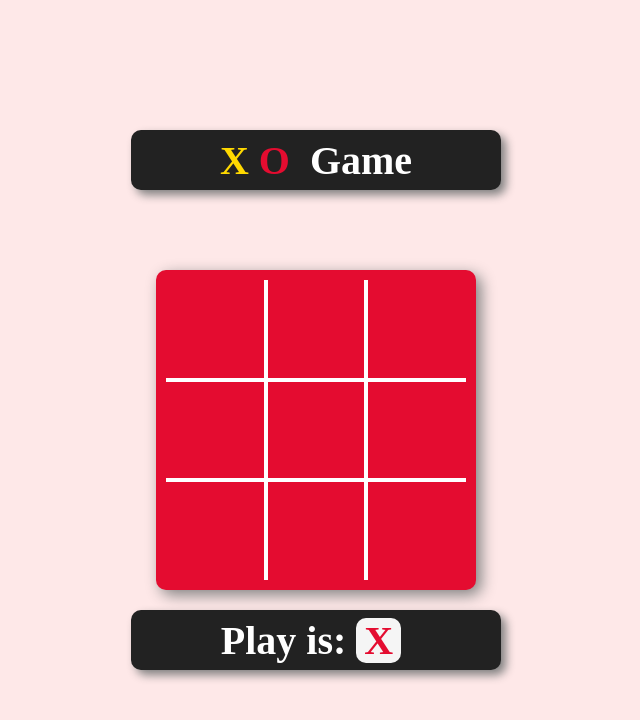
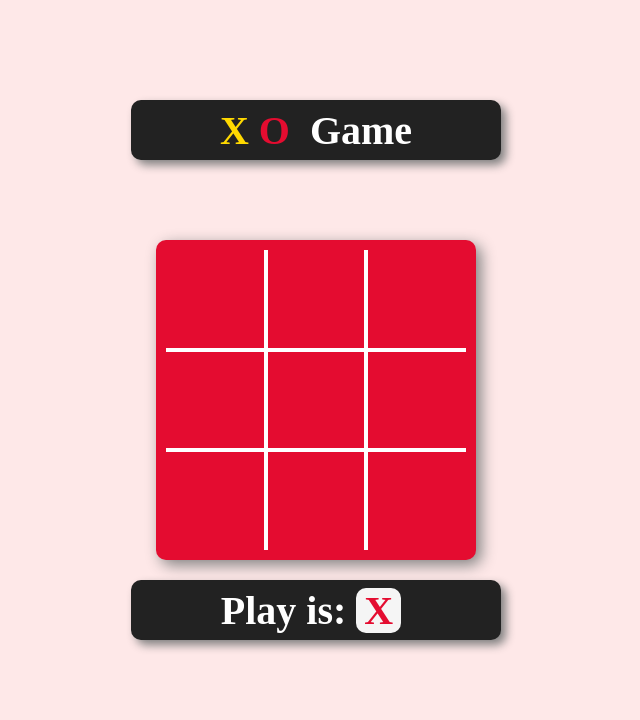
Before and after one commit to AhhmedJamal/tic-tac-toe-game, a plain HTML site: page index.html in a window 1280 px wide. Shown: the whole page, without its empty margins (324-964 px from the left). Drawn offline with nearby package versions, Linux system fonts and the light colour scheme; files that its build step writes are made by us from their sources.

Commit message:
Update _game.scss

```diff
--- a/scss/layout/_game.scss
+++ b/scss/layout/_game.scss
@@ -143,7 +143,7 @@
   }
   .play {
     @extend .title;
-    margin-top: 0;
+    margin-bottom: 60px;
     #user {
       padding: 0 8px;
       background: whitesmoke;
```
